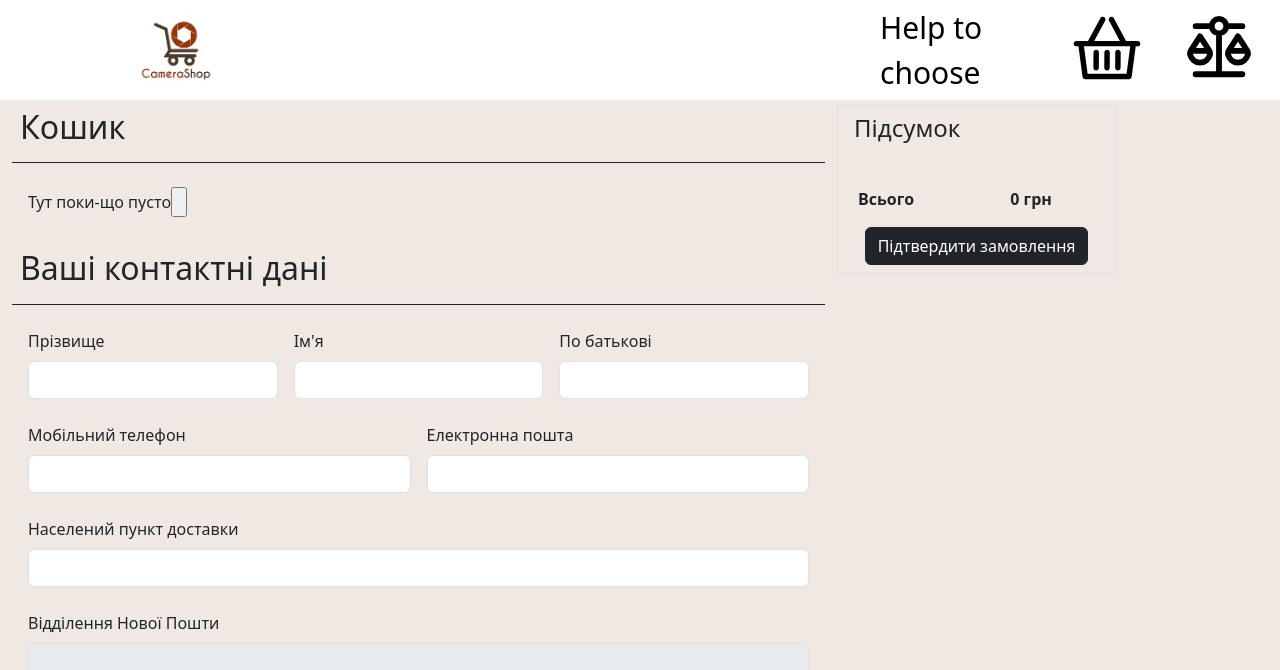
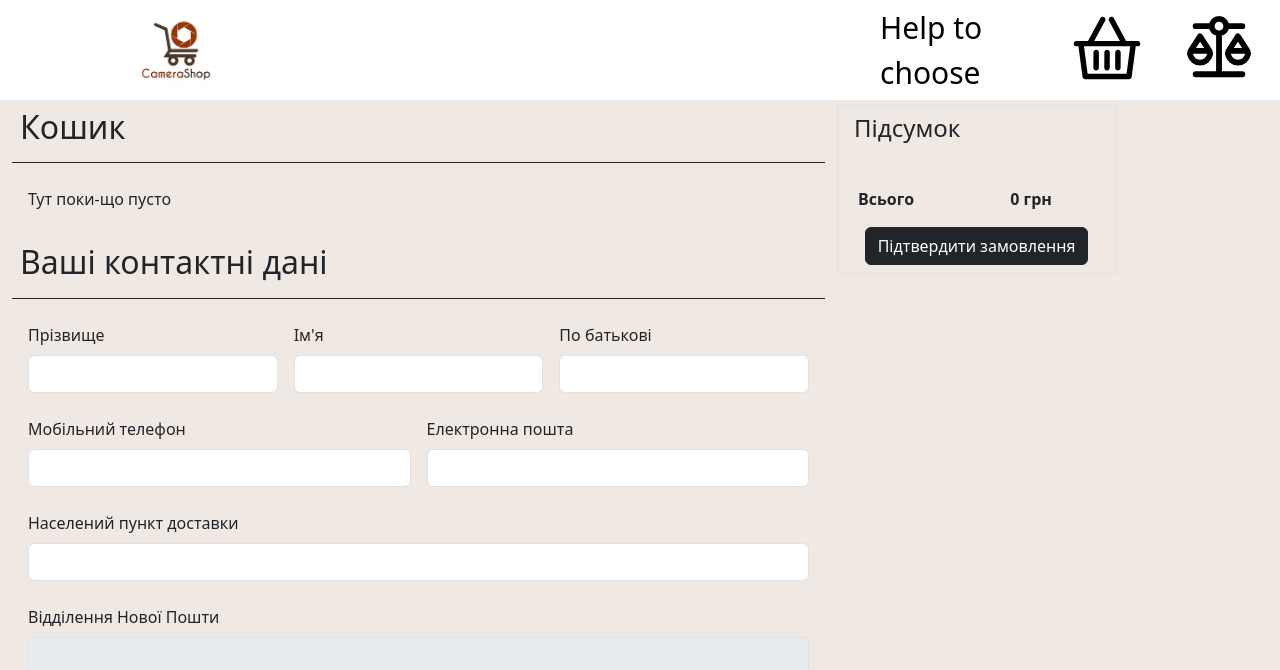
Before and after one commit to chasodij/utdh-front, a React (Create React App) app: page /checkout in a window 1280 px wide. Shown: the top 670 px of the page. Built offline with nearby package versions, Linux system fonts and the light colour scheme.

Commit message:
buttons in basket a hidden

```diff
--- a/src/Pages/Basket/BasketTable.jsx
+++ b/src/Pages/Basket/BasketTable.jsx
@@ -16,36 +16,36 @@ const BasketTable = () => {
   return basketCtx.basketItems.length === 0 ? (
     <div>
       Тут поки-що пусто
-      <input
-        type="button"
-        onClick={() => {
-          basketCtx.addItem({
-            id: 352,
-            modelName: "camera",
-            price: 123.0,
-            photo:
-              "https://fujifilm-x.com/wp-content/uploads/2020/02/x100v_thum.jpg",
-          });
-        }}
-      />
+      {/*<input*/}
+      {/*  type="button"*/}
+      {/*  onClick={() => {*/}
+      {/*    basketCtx.addItem({*/}
+      {/*      id: 352,*/}
+      {/*      modelName: "camera",*/}
+      {/*      price: 123.0,*/}
+      {/*      photo:*/}
+      {/*        "https://fujifilm-x.com/wp-content/uploads/2020/02/x100v_thum.jpg",*/}
+      {/*    });*/}
+      {/*  }}*/}
+      {/*/>*/}
     </div>
   ) : (
     <table className="table align-middle text-center">
       <thead>
         <tr>
           <th scope="col">
-            <input
-              type="button"
-              onClick={() => {
-                basketCtx.addItem({
-                  id: 352,
-                  modelName: "camera",
-                  price: 123.0,
-                  photo:
-                    "https://fujifilm-x.com/wp-content/uploads/2020/02/x100v_thum.jpg",
-                });
-              }}
-            />
+            {/*<input*/}
+            {/*  type="button"*/}
+            {/*  onClick={() => {*/}
+            {/*    basketCtx.addItem({*/}
+            {/*      id: 352,*/}
+            {/*      modelName: "camera",*/}
+            {/*      price: 123.0,*/}
+            {/*      photo:*/}
+            {/*        "https://fujifilm-x.com/wp-content/uploads/2020/02/x100v_thum.jpg",*/}
+            {/*    });*/}
+            {/*  }}*/}
+            {/*/>*/}
           </th>
           <th scope="col"></th>
           <th scope="col">Кількість</th>
```
